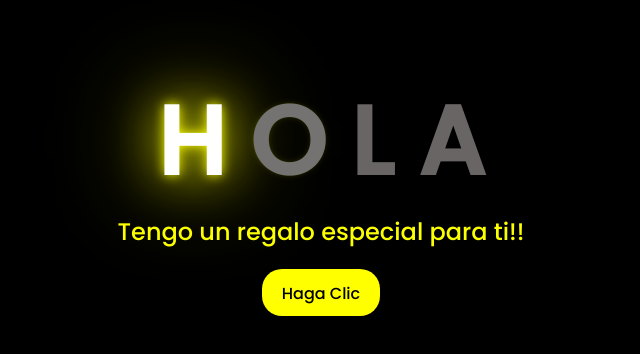
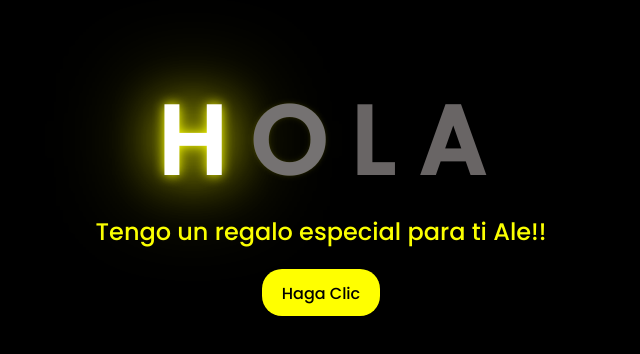
Before and after one commit to AMolloC/AIA, a plain HTML site: page Flores_NilverTI/index.html in a window 1280 px wide. Shown: the part 216-570 px from the top of the page, without its empty margins (327-967 px from the left). Drawn offline with Linux system fonts and the light colour scheme.

Commit message:
actualizado

```diff
--- a/Flores_NilverTI/index.html
+++ b/Flores_NilverTI/index.html
@@ -25,7 +25,7 @@
         <span></span>
     </div>
     <div class="description">
-        <span>Tengo un regalo especial para ti!!</span>
+        <span>Tengo un regalo especial para ti Ale!!</span>
     </div>
     <div class="button">
         <button>
```
